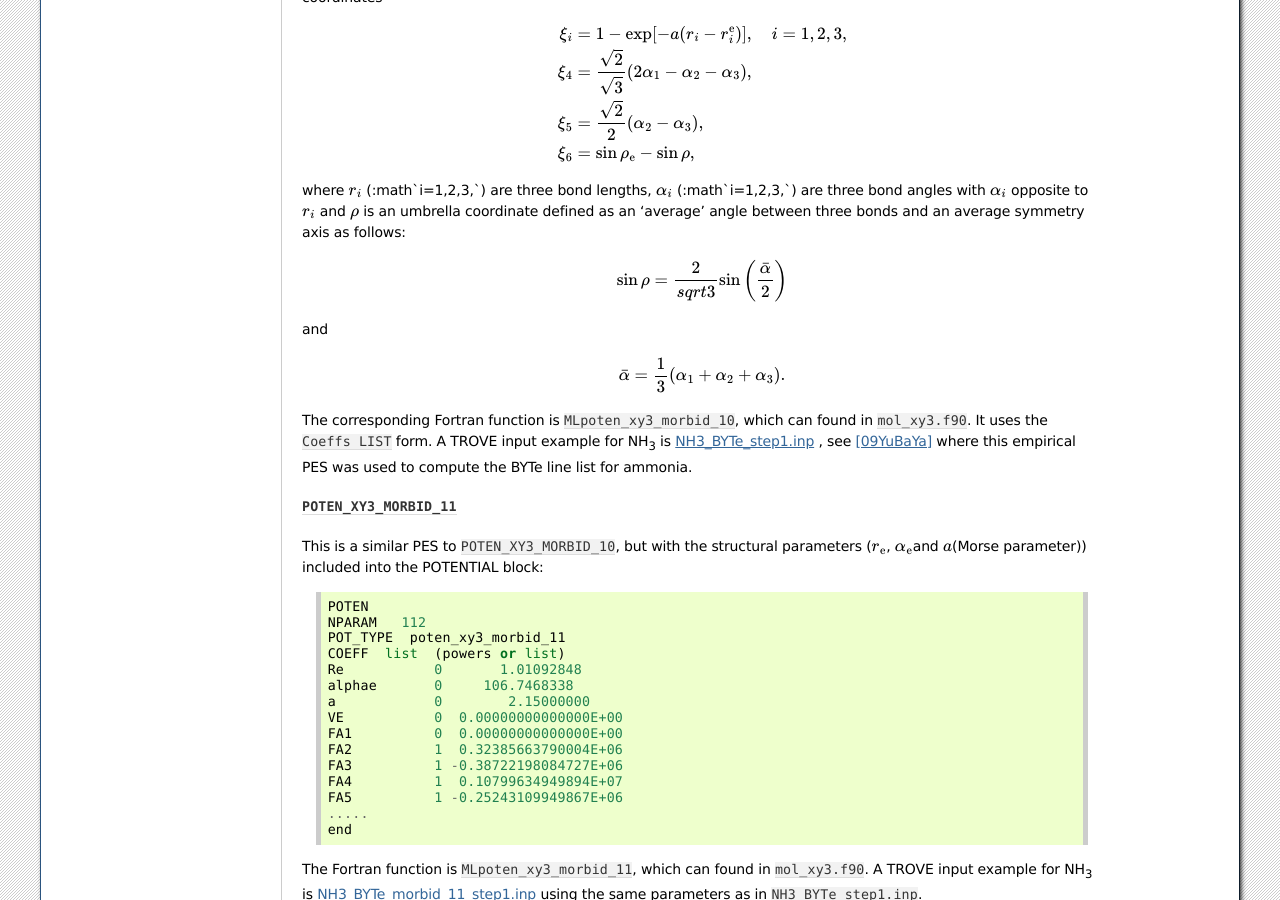
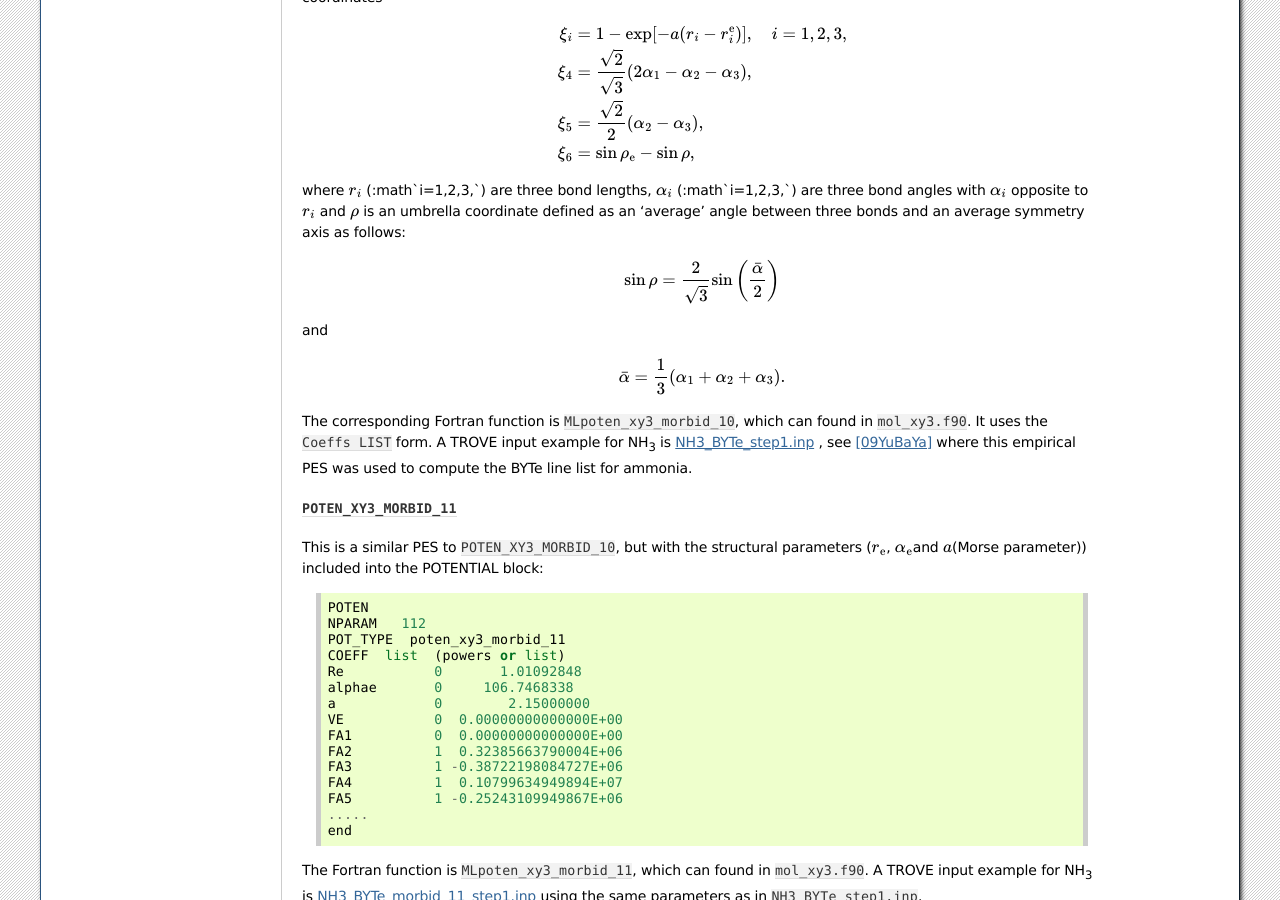
Before and after one commit to Trovemaster/TROVE, a Sphinx documentation site: the page built from docs/source/potentials.rst, in a window 1280 px wide and 900 px high, scrolled down 5623 px. Built offline with Sphinx 7.4.7, drawn with Linux system fonts in a browser that asks for light colours; formulas are drawn with MathJax 3.

Commit message:
Update potentials.rst

```diff
--- a/docs/source/potentials.rst
+++ b/docs/source/potentials.rst
@@ -388,7 +388,7 @@ where :math:`r_i` (:math`i=1,2,3,`) are three bond lengths, :math:`\alpha_i` (\
 
 .. math::
 
-   \sin\rho = \frac{2}{sqrt{3}}\sin\left(\frac{\bar\alpha}{2}\right)
+   \sin\rho = \frac{2}{\sqrt{3}}\sin\left(\frac{\bar\alpha}{2}\right)
 
 and
 
```
